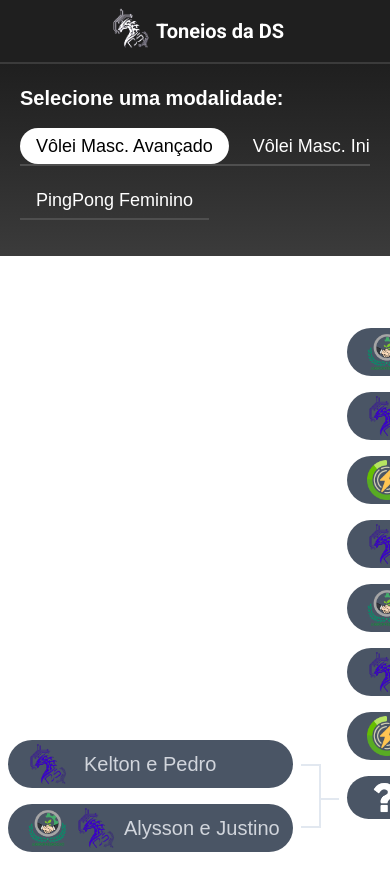
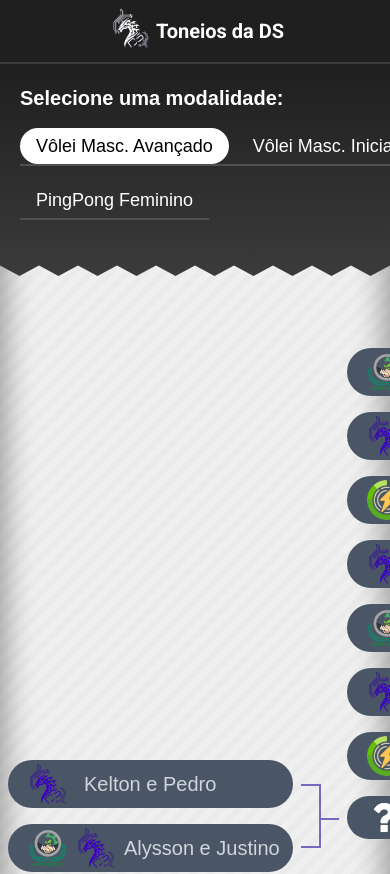
Before and after one commit to isaacsaless/torneiosdads, a Next.js app: page / in a window 390 px wide. Shown: the top 874 px of the page. Built offline with nearby package versions, Linux system fonts and the light colour scheme.

Commit message:
ui update

```diff
--- a/src/app/globals.css
+++ b/src/app/globals.css
@@ -1,10 +1,9 @@
 @import "tailwindcss";
 
 :root {
-  --primary-stripe-rgb: 230 230 230;
+  --primary-stripe-rgb: 235 235 235;
   --secondary-stripe-rgb: 240 240 240;
 }
-
 
 @keyframes pan {
   0% {
@@ -23,13 +22,13 @@ body {
   Outgoing connector
  */
 
-
- .with-connector:after {
-  content: ' ';
+.with-connector:after {
+  content: " ";
   position: absolute;
   left: calc(100% + 0.5rem); /* participant size (includes margin) */
   width: 1.25rem; /* round margin-right */
-  border: 2px solid #e2e8f0;
+  /* border: 2px solid #e2e8f0; */
+  border: 2px solid #746abe;
   border-left: none;
 }
 
@@ -80,15 +79,14 @@ body {
   Incoming connector
  */
 
- .round + .round .com-connect.with-connector:before {
-  content: ' ';
+.round + .round .com-connect.with-connector:before {
+  content: " ";
   position: absolute;
   left: -1.75rem;
   top: 50%;
   width: 1.25rem;
-  border-top: 2px solid #e2e8f0;
+  border-top: 2px solid #746abe;
 }
-
 
 /*
   Byes
@@ -107,16 +105,16 @@ body {
   display: none;
 }
 
-.finish:after{
-  content: ' ';
+.finish:after {
+  content: " ";
   position: absolute;
   right: calc(100% + 0.5rem); /* participant size (includes margin) */
   width: 1.25rem; /* round margin-right */
-  border: 1px solid #e2e8f0;
+  border: 1px solid #746abe;
   border-left: none;
 }
 
-.background-brackets{
+.background-brackets {
   background-size: 18px 18px;
   background-image: linear-gradient(
     -45deg,
@@ -129,5 +127,229 @@ body {
     rgb(var(--secondary-stripe-rgb)) 100%
   );
   box-shadow: inset 0rem 0.5rem 2rem 0.25rem rgb(0 0 0 / 40%);
-  animation: pan 360s linear infinite;
+  animation: pan 120s linear infinite;
 }
+
+@media (min-width: 1000px) {
+  .clip {
+    clip-path: polygon(
+      0% 95%,
+      1.25% 100%,
+      2.5% 95%,
+      3.75% 100%,
+      5% 95%,
+      6.25% 100%,
+      7.5% 95%,
+      8.75% 100%,
+      10% 95%,
+      11.25% 100%,
+      12.5% 95%,
+      13.75% 100%,
+      15% 95%,
+      16.25% 100%,
+      17.5% 95%,
+      18.75% 100%,
+      20% 95%,
+      21.25% 100%,
+      22.5% 95%,
+      23.75% 100%,
+      25% 95%,
+      26.25% 100%,
+      27.5% 95%,
+      28.75% 100%,
+      30% 95%,
+      31.25% 100%,
+      32.5% 95%,
+      33.75% 100%,
+      35% 95%,
+      36.25% 100%,
+      37.5% 95%,
+      38.75% 100%,
+      40% 95%,
+      41.25% 100%,
+      42.5% 95%,
+      43.75% 100%,
+      45% 95%,
+      46.25% 100%,
+      47.5% 95%,
+      48.75% 100%,
+      50% 95%,
+      51.25% 100%,
+      52.5% 95%,
+      53.75% 100%,
+      55% 95%,
+      56.25% 100%,
+      57.5% 95%,
+      58.75% 100%,
+      60% 95%,
+      61.25% 100%,
+      62.5% 95%,
+      63.75% 100%,
+      65% 95%,
+      66.25% 100%,
+      67.5% 95%,
+      68.75% 100%,
+      70% 95%,
+      71.25% 100%,
+      72.5% 95%,
+      73.75% 100%,
+      75% 95%,
+      76.25% 100%,
+      77.5% 95%,
+      78.75% 100%,
+      80% 95%,
+      81.25% 100%,
+      82.5% 95%,
+      83.75% 100%,
+      85% 95%,
+      86.25% 100%,
+      87.5% 95%,
+      88.75% 100%,
+      90% 95%,
+      91.25% 100%,
+      92.5% 95%,
+      93.75% 100%,
+      95% 95%,
+      96.25% 100%,
+      97.5% 95%,
+      98.75% 100%,
+      100% 95%,
+      100% 0%,
+      0% 0%
+    );
+  }
+}
+
+@media (max-width: 999px) {
+  .clip {
+    clip-path: polygon(
+      0% 95%,
+      2% 100%,
+      4% 95%,
+      6% 100%,
+      8% 95%,
+      10% 100%,
+      12% 95%,
+      14% 100%,
+      16% 95%,
+      18% 100%,
+      20% 95%,
+      22% 100%,
+      24% 95%,
+      26% 100%,
+      28% 95%,
+      30% 100%,
+      32% 95%,
+      34% 100%,
+      36% 95%,
+      38% 100%,
+      40% 95%,
+      42% 100%,
+      44% 95%,
+      46% 100%,
+      48% 95%,
+      50% 100%,
+      52% 95%,
+      54% 100%,
+      56% 95%,
+      58% 100%,
+      60% 95%,
+      62% 100%,
+      64% 95%,
+      66% 100%,
+      68% 95%,
+      70% 100%,
+      72% 95%,
+      74% 100%,
+      76% 95%,
+      78% 100%,
+      80% 95%,
+      82% 100%,
+      84% 95%,
+      86% 100%,
+      88% 95%,
+      90% 100%,
+      92% 95%,
+      94% 100%,
+      96% 95%,
+      98% 100%,
+      100% 95%,
+      100% 0%,
+      0% 0%
+    );
+  }
+}
+
+@media (max-width: 700px) {
+  .clip {
+    clip-path: polygon(
+      0% 95%,
+      3% 100%,
+      6% 95%,
+      9% 100%,
+      12% 95%,
+      15% 100%,
+      18% 95%,
+      21% 100%,
+      24% 95%,
+      27% 100%,
+      30% 95%,
+      33% 100%,
+      36% 95%,
+      39% 100%,
+      42% 95%,
+      45% 100%,
+      48% 95%,
+      51% 100%,
+      54% 95%,
+      57% 100%,
+      60% 95%,
+      63% 100%,
+      66% 95%,
+      69% 100%,
+      72% 95%,
+      75% 100%,
+      78% 95%,
+      81% 100%,
+      84% 95%,
+      87% 100%,
+      90% 95%,
+      93% 100%,
+      96% 95%,
+      99% 100%,
+      100% 95%,
+      100% 0%,
+      0% 0%
+    );
+  }
+}
+
+@media (max-width: 399px) {
+  .clip {
+    clip-path: polygon(
+      0% 95%,
+      5% 100%,
+      10% 95%,
+      15% 100%,
+      20% 95%,
+      25% 100%,
+      30% 95%,
+      35% 100%,
+      40% 95%,
+      45% 100%,
+      50% 95%,
+      55% 100%,
+      60% 95%,
+      65% 100%,
+      70% 95%,
+      75% 100%,
+      80% 95%,
+      85% 100%,
+      90% 95%,
+      95% 100%,
+      100% 95%,
+      100% 0%,
+      0% 0%
+    );
+  }
+}
--- a/src/app/layout.tsx
+++ b/src/app/layout.tsx
@@ -30,7 +30,7 @@ export default function RootLayout({
         className={`${geistSans.variable} ${geistMono.variable} antialiased min-h-screen flex flex-col`}
       >
         <Header />
-  <main className="flex-grow">{children}</main>
+        <main className="flex-grow background-brackets">{children}</main>
         <Footer />
       </body>
     </html>
--- a/src/app/page.tsx
+++ b/src/app/page.tsx
@@ -20,7 +20,7 @@ export default function Index() {
   return (
     <div className="w-full overflow-x-hidden flex flex-col">
       <Selector activePage={activePage} setActivePage={setActivePage} />
-      <div>
+      <div className="">
         {activePage === "volei-masc-avancado" && (
           <div>
             <VoleiAvancadoMasc />
--- a/src/components/Selector.tsx
+++ b/src/components/Selector.tsx
@@ -5,8 +5,8 @@ interface SelectorProps {
 
 export default function Selector({ activePage, setActivePage }: SelectorProps) {
   return (
-      <div className="w-full bg-gradient-to-t from-[#3b3b3b] to-[#1f1f1f] max-xs:h-24">
-        <div className="flex flex-col justify-start items-start mx-5 h-full py-5 overflow-x-auto whitespace-nowrap">
+    <div className="w-full bg-gradient-to-t from-[#3b3b3b] to-[#1f1f1f] max-xs:h-24 pb-5 clip">
+      <div className="flex flex-col justify-start items-start ml-5 h-full py-5 overflow-x-auto whitespace-nowrap">
         <h1 className="text-white text-xl font-bold mb-4">
           Selecione uma modalidade:
         </h1>
--- a/src/components/torneios/Volei/VoleiAvancadoMasc.tsx
+++ b/src/components/torneios/Volei/VoleiAvancadoMasc.tsx
@@ -6,78 +6,78 @@ import QuestionMark from "@/app/assets/question-mark.png";
 
 export default function VoleiAvancadoMasc() {
   return (
-      <div className="overflow-x-scroll h-screen overflow-y-hidden text-nowrap">
+    <div className="overflow-x-scroll min-h-[680px] overflow-y-hidden text-nowrap">
       <div className="flex mr-3 mt-16">
         <ol className="flex flex-1 flex-col round mr-9.5 translate-y-103">
           <li className="min-w-[285px] text-xl flex items-center m-2 p-1 leading-relaxed bg-gray-600 text-gray-300 rounded-full relative with-connector">
-              <Image src={LogoDs} alt="Logo" width={40} className="mx-4"/>
+            <Image src={LogoDs} alt="Logo" width={40} className="mx-4" />
             Kelton e Pedro
           </li>
           <li className="text-xl flex items-center m-2 p-1 leading-relaxed bg-gray-600 text-gray-300 rounded-full relative with-connector">
-              <Image src={LogoAgn} alt="Logo" width={40} className="ml-4 mr-1"/>
-              <Image src={LogoDs} alt="Logo" width={40} className="ml-1 mr-2"/>
+            <Image src={LogoAgn} alt="Logo" width={40} className="ml-4 mr-1" />
+            <Image src={LogoDs} alt="Logo" width={40} className="ml-1 mr-2" />
             Alysson e Justino
           </li>
         </ol>
         <ol className="flex flex-1 flex-col justify-around mr-5 round">
           <li className="min-w-64 flex items-center m-2 p-1 leading-relaxed bg-gray-600 text-gray-300 rounded-full relative with-connector text-xl">
-              <Image src={LogoAgn} alt="Logo" width={40} className="mx-4"/>
+            <Image src={LogoAgn} alt="Logo" width={40} className="mx-4" />
             Gustavo e Ythalo
           </li>
           <li className="text-xl flex items-center m-2 p-1 leading-relaxed bg-gray-600 text-gray-300 rounded-full relative with-connector">
-              <Image src={LogoDs} alt="Logo" width={40} className="mx-4"/>
+            <Image src={LogoDs} alt="Logo" width={40} className="mx-4" />
             Emanuel e Henzo
           </li>
           <li className="text-xl flex items-center m-2 p-1 leading-relaxed bg-gray-600 text-gray-300 rounded-full relative with-connector">
-              <Image src={LogoSister} alt="Logo" width={40} className="mx-4"/>
+            <Image src={LogoSister} alt="Logo" width={40} className="mx-4" />
             Emanuel e Danilo
           </li>
           <li className="text-xl flex items-center m-2 p-1 leading-relaxed bg-gray-600 text-gray-300 rounded-full relative with-connector">
-              <Image src={LogoDs} alt="Logo" width={40} className="mx-4"/>
+            <Image src={LogoDs} alt="Logo" width={40} className="mx-4" />
             Daniel e Shinoda
           </li>
           <li className="text-xl flex items-center m-2 p-1 leading-relaxed bg-gray-600 text-gray-300 rounded-full relative with-connector">
-              <Image src={LogoAgn} alt="Logo" width={40} className="mx-4"/>
+            <Image src={LogoAgn} alt="Logo" width={40} className="mx-4" />
             Kaue e Mikael
           </li>
           <li className="text-xl flex items-center m-2 p-1 leading-relaxed bg-gray-600 text-gray-300 rounded-full relative with-connector">
-              <Image src={LogoDs} alt="Logo" width={40} className="mx-4"/>
+            <Image src={LogoDs} alt="Logo" width={40} className="mx-4" />
             Pablo e Gustavo
           </li>
           <li className="text-xl flex items-center m-2 p-1 leading-relaxed bg-gray-600 text-gray-300 rounded-full relative with-connector">
-              <Image src={LogoSister} alt="Logo" width={40} className="mx-4"/>
+            <Image src={LogoSister} alt="Logo" width={40} className="mx-4" />
             Heytor e Nauâ
           </li>
           <li className="com-connect text-xl text-nowrap flex items-center m-2 p-1 leading-relaxed bg-gray-600 text-gray-300 rounded-full relative with-connector">
-            <Image src={QuestionMark} alt="Logo" width={35} className="mx-4"/>
+            <Image src={QuestionMark} alt="Logo" width={35} className="mx-4" />
             Vencedor 1° jogo
           </li>
         </ol>
         <ol className="text-xl flex flex-1 flex-col justify-around mr-5 ml-5 round">
           <li className="min-w-44 com-connect flex items-center m-2 p-1 leading-relaxed bg-gray-600 text-gray-300 rounded-full relative with-connector">
-            <Image src={QuestionMark} alt="Logo" width={35} className="mx-4"/>
+            <Image src={QuestionMark} alt="Logo" width={35} className="mx-4" />
             Vencedor
           </li>
           <li className="com-connect text-xl flex items-center m-2 p-1 leading-relaxed bg-gray-600 text-gray-300 rounded-full relative with-connector">
-            <Image src={QuestionMark} alt="Logo" width={35} className="mx-4"/>
+            <Image src={QuestionMark} alt="Logo" width={35} className="mx-4" />
             Vencedor
           </li>
           <li className="com-connect text-xl flex items-center m-2 p-1 leading-relaxed bg-gray-600 text-gray-300 rounded-full relative with-connector">
-            <Image src={QuestionMark} alt="Logo" width={35} className="mx-4"/>
+            <Image src={QuestionMark} alt="Logo" width={35} className="mx-4" />
             Vencedor
           </li>
           <li className="com-connect text-xl flex items-center m-2 p-1 leading-relaxed bg-gray-600 text-gray-300 rounded-full relative with-connector">
-            <Image src={QuestionMark} alt="Logo" width={35} className="mx-4"/>
+            <Image src={QuestionMark} alt="Logo" width={35} className="mx-4" />
             Vencedor
           </li>
         </ol>
         <ol className="flex flex-1 flex-col justify-around mr-5 ml-5 round">
           <li className="min-w-44 text-xl com-connect flex items-center m-2 p-1 leading-relaxed bg-gray-600 text-gray-300 rounded-full relative with-connector">
-            <Image src={QuestionMark} alt="Logo" width={35} className="mx-4"/>
+            <Image src={QuestionMark} alt="Logo" width={35} className="mx-4" />
             Vencedor
           </li>
           <li className="com-connect text-xl flex items-center m-2 p-1 leading-relaxed bg-gray-600 text-gray-300 rounded-full relative with-connector">
-            <Image src={QuestionMark} alt="Logo" width={35} className="mx-4"/>
+            <Image src={QuestionMark} alt="Logo" width={35} className="mx-4" />
             Vencedor
           </li>
         </ol>
@@ -86,7 +86,7 @@ export default function VoleiAvancadoMasc() {
             id="round-5"
             className="text-xl min-w-44 flex items-center m-2 p-1 leading-relaxed bg-gray-600 text-gray-300 rounded-full relative finish"
           >
-              <Image src={QuestionMark} alt="Logo" width={35} className="mx-4"/>
+            <Image src={QuestionMark} alt="Logo" width={35} className="mx-4" />
             Vencedor
           </li>
         </ol>
```
Also changed, not shown: src/components/torneios/PingPong/PingPongFem.tsx (+13 -18 lines). Lines whose indentation alone changed are shown as unchanged.
